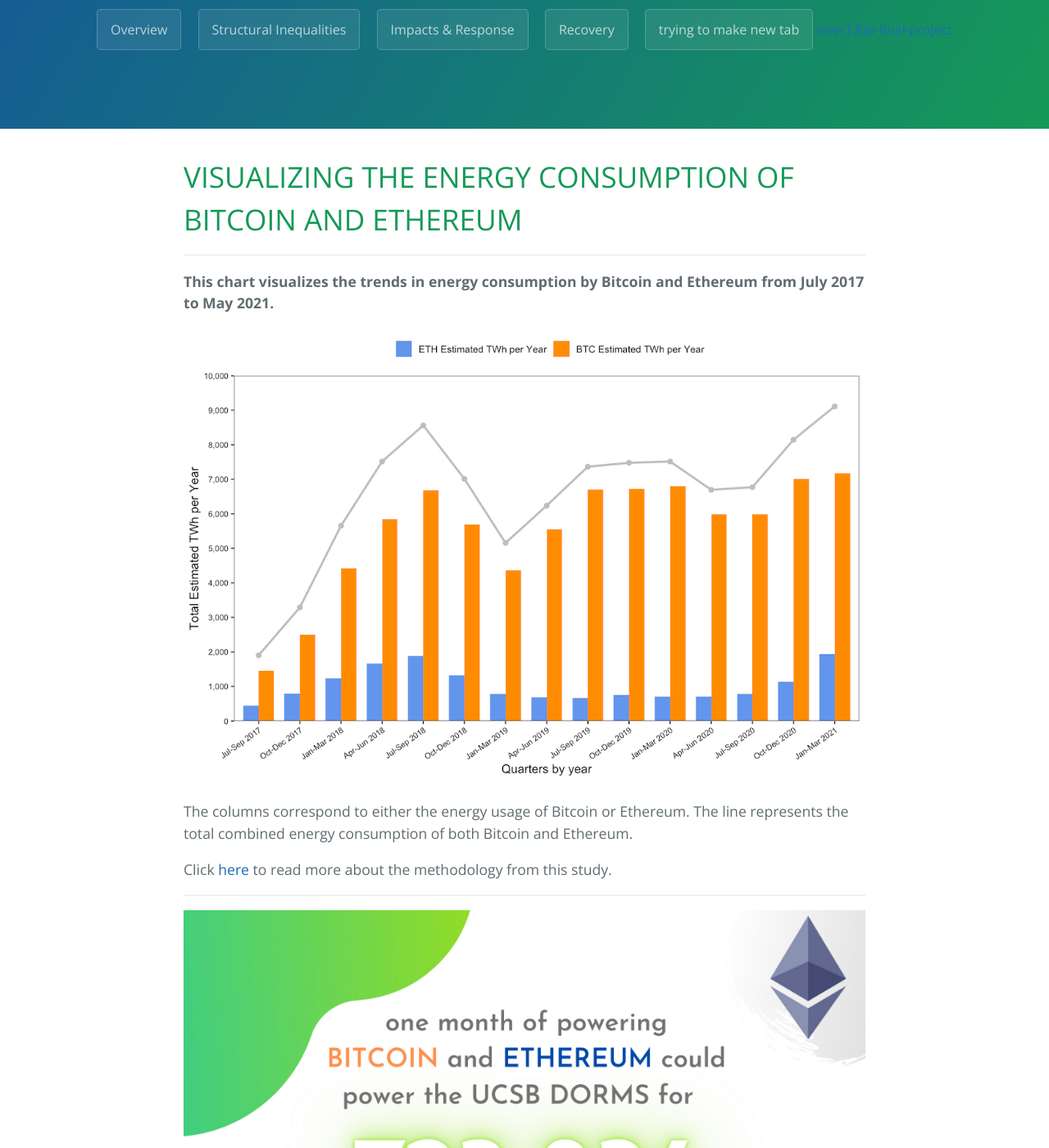
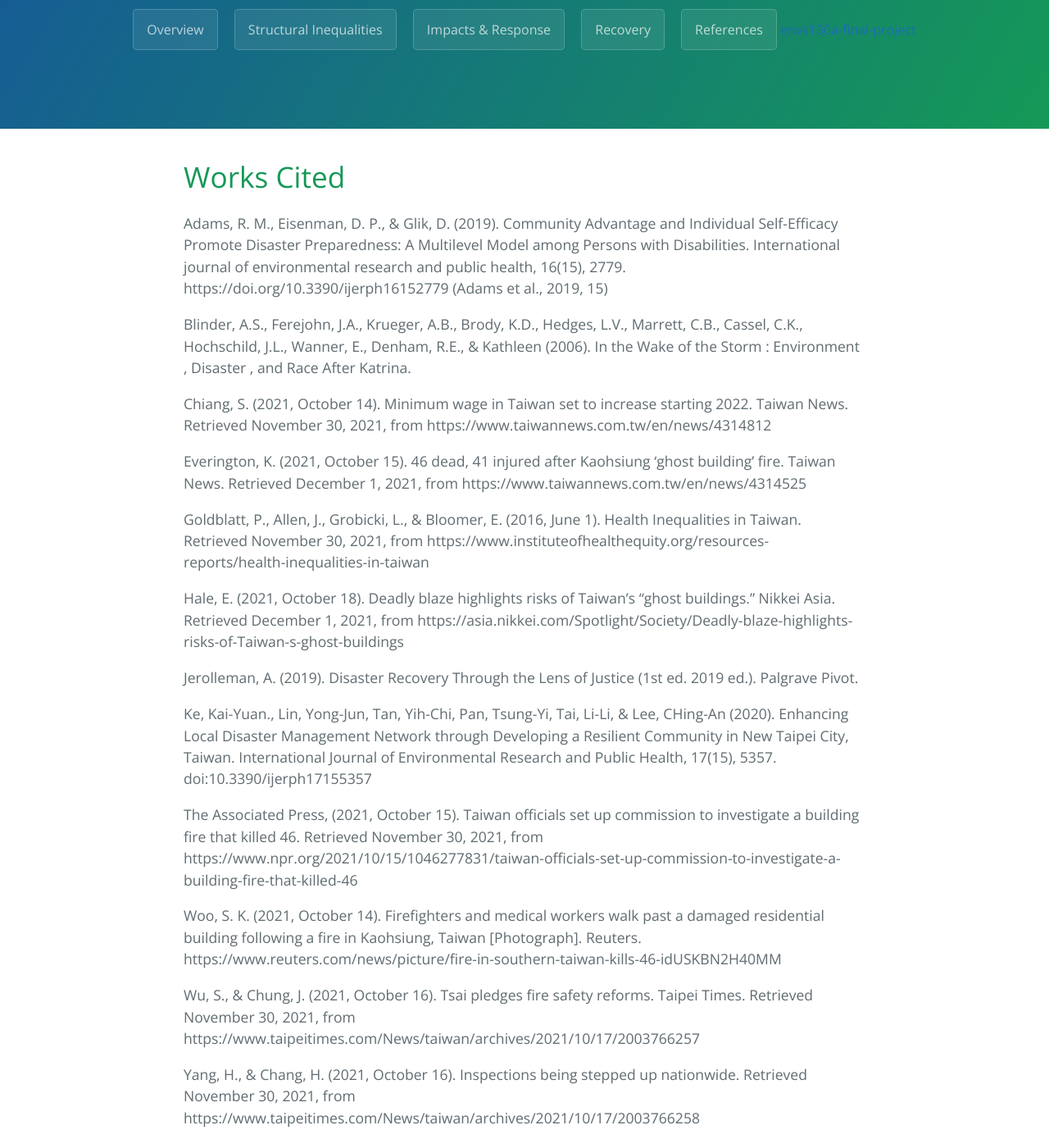
Before and after one commit to tifhsu88/envs130a-final-project, a Jekyll site: the page built from tab5.md, in a window 1280 px wide and 1400 px high, scrolled down 226 px. Shown: the whole window at 82% size. Built offline with Jekyll 4.4.1, drawn with Linux system fonts in a browser that asks for light colours; some of the changed text lies outside the part shown.

Commit message:
added references (12)

```diff
--- a/tab5.md
+++ b/tab5.md
@@ -1,23 +1,31 @@
 ---
-title: trying to make new tab
+title: References
 layout: template
 filename: tab5
 ---
-# VISUALIZING THE ENERGY CONSUMPTION OF BITCOIN AND ETHEREUM
------
 
-**This chart visualizes the trends in energy consumption by Bitcoin and Ethereum from July 2017 to May 2021.**
+# Works Cited
 
-![data viz](/images/crypto2.png)
+Adams, R. M., Eisenman, D. P., & Glik, D. (2019). Community Advantage and Individual Self-Efficacy Promote Disaster Preparedness: A Multilevel Model among Persons with Disabilities. International journal of environmental research and public health, 16(15), 2779. https://doi.org/10.3390/ijerph16152779 (Adams et al., 2019, 15)
 
-The columns correspond to either the energy usage of Bitcoin or Ethereum. The line represents the total combined energy consumption of both Bitcoin and Ethereum.
+Blinder, A.S., Ferejohn, J.A., Krueger, A.B., Brody, K.D., Hedges, L.V., Marrett, C.B., Cassel, C.K., Hochschild, J.L., Wanner, E., Denham, R.E., & Kathleen (2006). In the Wake of the Storm : Environment , Disaster , and Race After Katrina.
 
-Click [here](https://digiconomist.net/bitcoin-energy-consumption) to read more about the methodology from this study.
+Chiang, S. (2021, October 14). Minimum wage in Taiwan set to increase starting 2022. Taiwan News. Retrieved November 30, 2021, from https://www.taiwannews.com.tw/en/news/4314812
 
-----
+Everington, K. (2021, October 15). 46 dead, 41 injured after Kaohsiung 'ghost building' fire. Taiwan News. Retrieved December 1, 2021, from https://www.taiwannews.com.tw/en/news/4314525
 
-![data viz](/images/infographic2.png)
+Goldblatt, P., Allen, J., Grobicki, L., & Bloomer, E. (2016, June 1). Health Inequalities in Taiwan. Retrieved November 30, 2021, from https://www.instituteofhealthequity.org/resources-reports/health-inequalities-in-taiwan
 
-*Data for UCSB DORMS consist of total energy usage from the undergraduate residential halls only.*
+Hale, E. (2021, October 18). Deadly blaze highlights risks of Taiwan’s “ghost buildings.” Nikkei Asia. Retrieved December 1, 2021, from https://asia.nikkei.com/Spotlight/Society/Deadly-blaze-highlights-risks-of-Taiwan-s-ghost-buildings
 
-Click [here](https://engagementdashboard.com/ucsb/ucsb) to find UCSB's energy usage report.
+Jerolleman, A. (2019). Disaster Recovery Through the Lens of Justice (1st ed. 2019 ed.). Palgrave Pivot.
+
+Ke, Kai-Yuan., Lin, Yong-Jun, Tan, Yih-Chi, Pan, Tsung-Yi, Tai, Li-Li, & Lee, CHing-An (2020). Enhancing Local Disaster Management Network through Developing a Resilient Community in New Taipei City, Taiwan. International Journal of Environmental Research and Public Health, 17(15), 5357. doi:10.3390/ijerph17155357
+
+The Associated Press, (2021, October 15). Taiwan officials set up commission to investigate a building fire that killed 46. Retrieved November 30, 2021, from https://www.npr.org/2021/10/15/1046277831/taiwan-officials-set-up-commission-to-investigate-a-building-fire-that-killed-46
+
+Woo, S. K. (2021, October 14). Firefighters and medical workers walk past a damaged residential building following a fire in Kaohsiung, Taiwan [Photograph]. Reuters. https://www.reuters.com/news/picture/fire-in-southern-taiwan-kills-46-idUSKBN2H40MM
+
+Wu, S., & Chung, J. (2021, October 16). Tsai pledges fire safety reforms. Taipei Times. Retrieved November 30, 2021, from https://www.taipeitimes.com/News/taiwan/archives/2021/10/17/2003766257
+
+Yang, H., & Chang, H. (2021, October 16). Inspections being stepped up nationwide. Retrieved November 30, 2021, from https://www.taipeitimes.com/News/taiwan/archives/2021/10/17/2003766258
```
